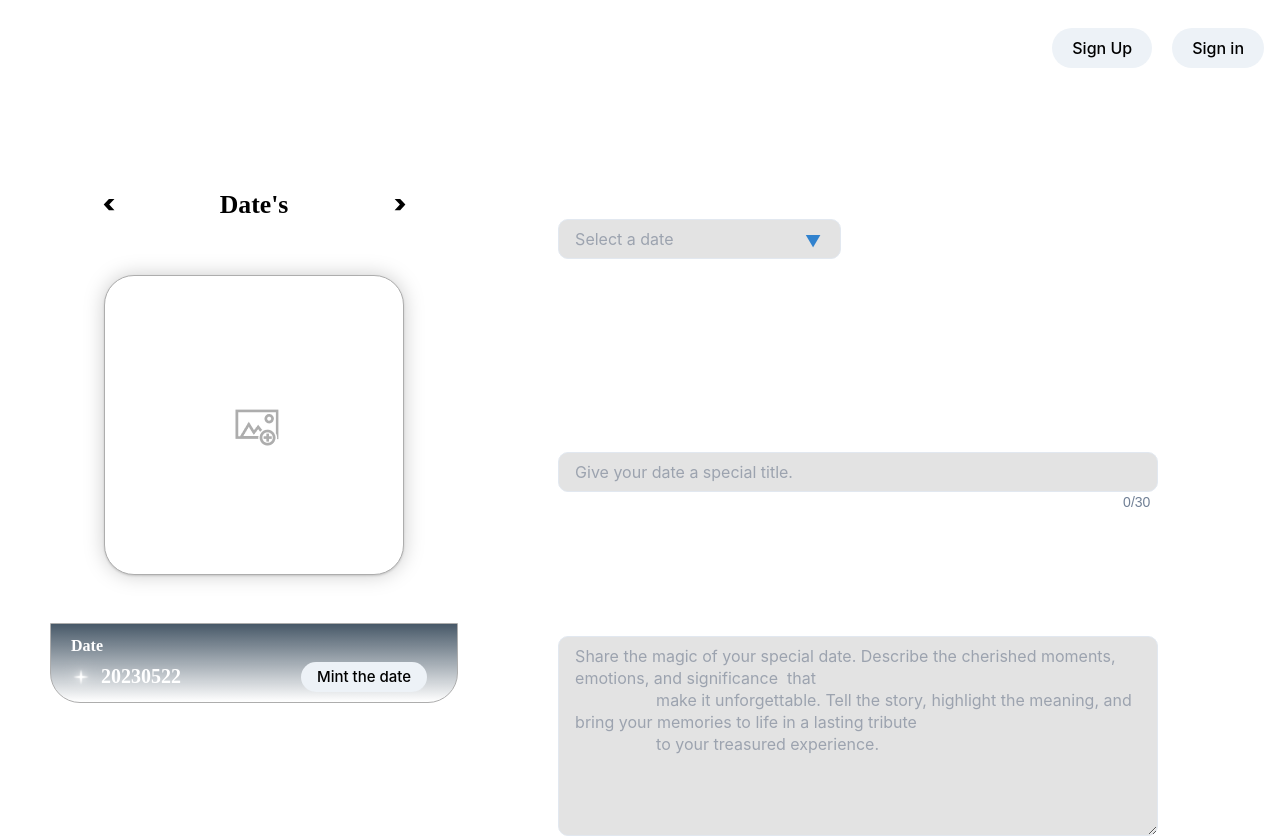
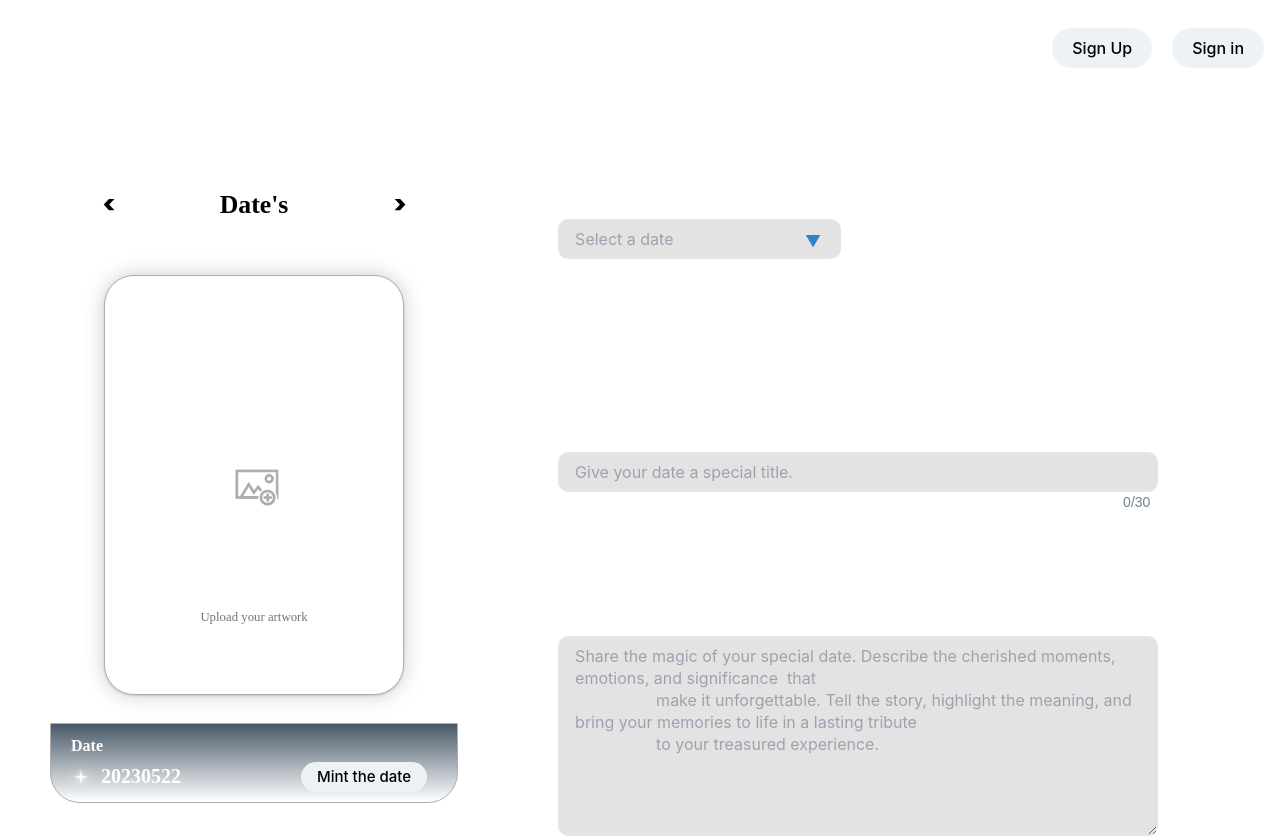
Before and after one commit to jjw3310/avalanche, a React (Create React App) app: page /purchaseDetail in a window 1280 px wide. Shown: the top 837 px of the page. Built offline with nearby package versions, Linux system fonts and the light colour scheme.

Commit message:
feat: updated design of uploadingCard

```diff
--- a/package.json
+++ b/package.json
@@ -19,6 +19,7 @@
     "react-app-rewired": "^2.2.1",
     "react-calendar": "^4.2.1",
     "react-dom": "^18.2.0",
+    "react-dropzone": "^14.2.3",
     "react-icons": "^4.8.0",
     "react-router-dom": "^6.11.1",
     "react-scripts": "5.0.1",
--- a/src/components/pages/purchaseDetail.jsx
+++ b/src/components/pages/purchaseDetail.jsx
@@ -27,10 +27,12 @@ import nextMonth from "@assets/images/nextMonth.svg";
 import littleStar from "@assets/images/littleStar.png";
 import editPictureIcon from "@assets/images/editPictureIcon.png";
 import backIMG from "@assets/images/DistanceStars.png";
+import { useDropzone } from "react-dropzone";
 
 const PurchaseDetail = forwardRef((props, ref) => {
   const [isHovered, setIsHovered] = useState(false);
   const [isOpen, setIsOpen] = useState(false);
+  const [uploadedImage, setUploadedImage] = useState(null);
 
   const handleMouseEnter = () => {
     setIsHovered(true);
@@ -43,6 +45,23 @@ const PurchaseDetail = forwardRef((props, ref) => {
   const toggleInfo = () => {
     setIsOpen(!isOpen);
   };
+
+  const onDrop = (acceptedFiles) => {
+    // 파일을 업로드하고 이미지 URL 또는 Blob 등을 얻는 로직을 추가해야 합니다.
+    // 이 예시에서는 단순히 첫 번째 파일만 사용합니다.
+    const file = acceptedFiles[0];
+
+    const reader = new FileReader();
+    reader.onload = () => {
+      setUploadedImage(reader.result);
+    };
+    reader.readAsDataURL(file);
+  };
+
+  const { getRootProps, getInputProps, isDragActive } = useDropzone({
+    onDrop,
+    accept: "image/*",
+  });
 
   return (
     <>
@@ -83,14 +102,14 @@ const PurchaseDetail = forwardRef((props, ref) => {
               justify={"center"}
               align={"center"}
               borderRadius={"30px"}
-              h="530px"
+              h="630px"
               bg="white"
               flex="1"
               mt={"30px"}
             >
               <Box mt={"30px"}>
                 {/* 1번째 줄 기능 */}
-                <Flex justify={"space-around"} align={"center"}>
+                <Flex  justify={"space-around"} align={"center"}>
                   <Image src={previousMonth} />
                   <Flex
                     py={3}
@@ -107,38 +126,55 @@ const PurchaseDetail = forwardRef((props, ref) => {
                 </Flex>
               </Box>
 
-              {/* 2번째 줄 기능 */}
+              {/* 사진 넣을 수 있는 기능 */}
+              <Flex
+                direction={"column"}
+                justify={"center"}
+                align={"center"}
+                gap={7}
+              >
                 <Box
                   position={"relative"}
-                justify={"center"}
-                align={"center"}
                   borderRadius={"30px"}
                   borderColor="#ADADAD"
                   borderWidth="1px"
                   borderStyle="solid"
                   w="300px"
-                h="300px"
+                  h="420px"
                   mt={"39px"}
                   bg="white"
                   boxShadow="base"
-                p={4}
                   filter="drop-shadow(0 0 10px rgba(0, 0, 0, 0.2))"
                 >
                   <Image
                     position={"absolute"}
-                  top={"130px"}
+                    top={"190px"}
                     left={"130px"}
                     src={editPictureIcon}
                   />
+                  <Text
+                    position="absolute"
+                    left="24.26%"
+                    right="24.26%"
+                    top="80%"
+                    bottom="29.35%"
+                    fontFamily="Raleway"
+                    fontStyle="normal"
+                    fontWeight={400}
+                    fontSize="12.8034px"
+                    lineHeight="15px"
+                    color="#747474"
+                  >
+                    Upload your artwork
+                  </Text>
                 </Box>
-
-              {/* 3번째 줄 기능 */}
+                {/* 3번째 기능 */}
+                <Flex >
                   <Box
                     background="linear-gradient(180deg, rgba(52, 71, 88, 0.9) 0%, rgba(56, 89, 120, 0) 100%)"
-                position="relative"
                     boxSizing="border-box"
                     left="0px"
-                top="48px"
+                    top="60px"
                     border="1px solid #ADADAD"
                     borderTopLeftRadius="0px"
                     borderTopRightRadius="0px"
@@ -222,6 +258,11 @@ const PurchaseDetail = forwardRef((props, ref) => {
                       </Flex>
                     </Flex>
                   </Box>
+                </Flex>
+
+
+              </Flex>
+
             </Box>
           </Box>
 
```
Also changed, not shown: 2 other files (tests, documents, lock files or other folders). Lines whose indentation alone changed are shown as unchanged.
